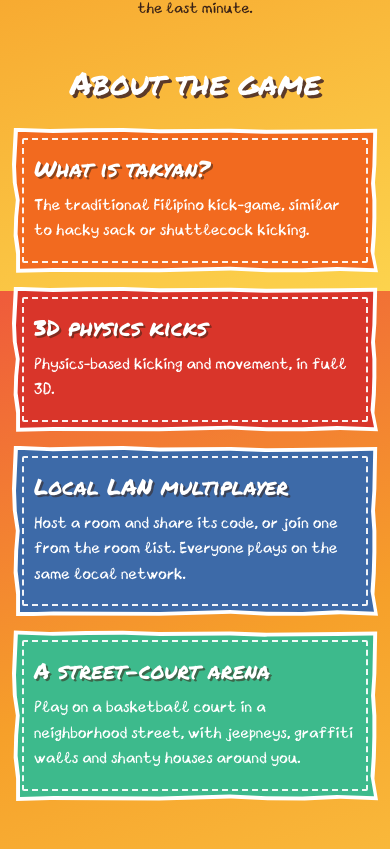
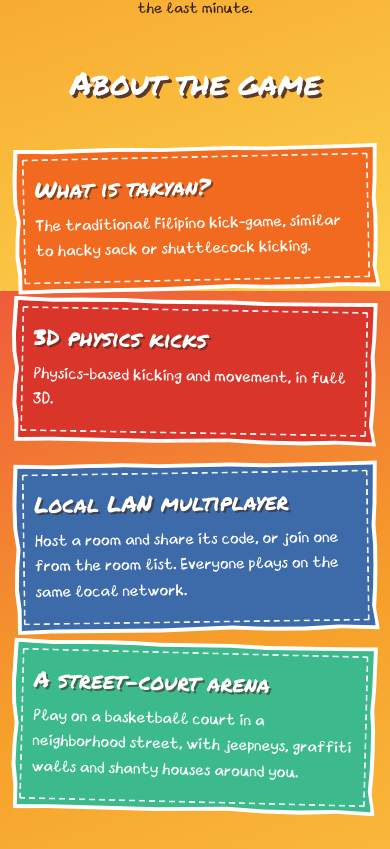
Before and after one commit to Joryuoo/Takyanx, a React (Vite) app: page / in a window 390 px wide. Shown: the part 4773-5622 px from the top of the page. Built offline with nearby package versions, Linux system fonts and the light colour scheme; no server answers.

Commit message:
style(site): hand-place the about cards with uneven tilt, drop and height

```diff
--- a/src/index.css
+++ b/src/index.css
@@ -295,3 +295,17 @@ h1, h2, h3 { font-family: var(--font-display); font-weight: 400; line-height: 1.
 .skill__note { font-size: .88rem; opacity: .92; }
 .skills__foot { text-align: center; color: var(--brown-dark); margin: 20px auto 0; max-width: 56ch; font-size: .95rem; }
 @media (max-width: 560px) { .skill { grid-template-columns: 1fr; justify-items: start; } .skill__icon { width: 80px; height: 80px; } .skill__key { display: none; } }
+
+/* About cards: hand-placed, deliberately a little off (tilt, drop, size) */
+.features { align-items: start; padding: 14px 0 22px; }
+.features .feature { transform-origin: 50% 20%; }
+.features .feature:nth-child(1) { transform: rotate(-2deg) translateY(10px) scale(1.01); }
+.features .feature:nth-child(2) { transform: rotate(1.4deg) translateY(-10px) scale(.975); }
+.features .feature:nth-child(3) { transform: rotate(-0.9deg) translateY(16px) scale(1.02); }
+.features .feature:nth-child(4) { transform: rotate(2.2deg) translateY(-2px) scale(.985); }
+@media (max-width: 560px) {
+  .features .feature:nth-child(1) { transform: rotate(-1.2deg) translateY(4px); }
+  .features .feature:nth-child(2) { transform: rotate(1deg) translateY(-2px); }
+  .features .feature:nth-child(3) { transform: rotate(-0.8deg) translateY(2px); }
+  .features .feature:nth-child(4) { transform: rotate(1.4deg) translateY(-2px); }
+}
```
